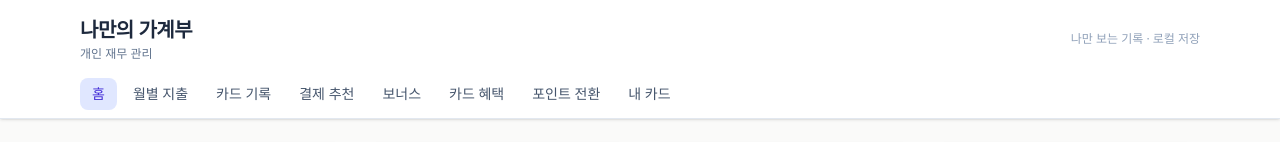
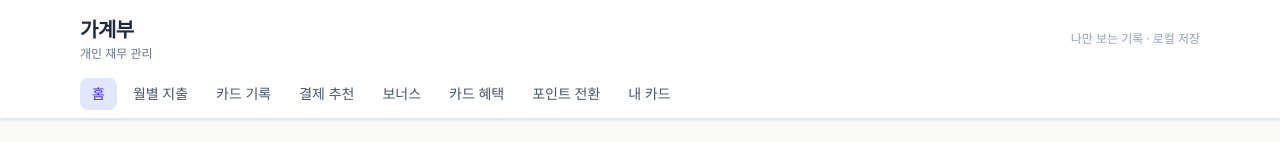
Before and after one commit to kyeungyoonkim/financing, a React (Vite) app: page / in a window 1280 px wide. Shown: the top 142 px of the page. Built offline with nearby package versions, Linux system fonts and the light colour scheme.

Commit message:
Rename app title to 가계부
Co-authored-by: Yoon Kim <kyeungyoonkim@users.noreply.github.com>

```diff
--- a/index.html
+++ b/index.html
@@ -4,7 +4,7 @@
     <meta charset="UTF-8" />
     <link rel="icon" type="image/svg+xml" href="/favicon.svg" />
     <meta name="viewport" content="width=device-width, initial-scale=1.0" />
-    <title>나만의 가계부 | 개인 재무 관리</title>
+    <title>가계부</title>
   </head>
   <body>
     <div id="root"></div>
--- a/src/App.tsx
+++ b/src/App.tsx
@@ -93,7 +93,7 @@ export default function App() {
         <div className="max-w-6xl mx-auto px-4 py-4 flex items-center justify-between">
           <div>
             <h1 className="text-xl font-bold tracking-tight text-slate-800">
-              나만의 가계부
+              가계부
             </h1>
             <p className="text-xs text-slate-500 mt-0.5">
               개인 재무 관리
```
